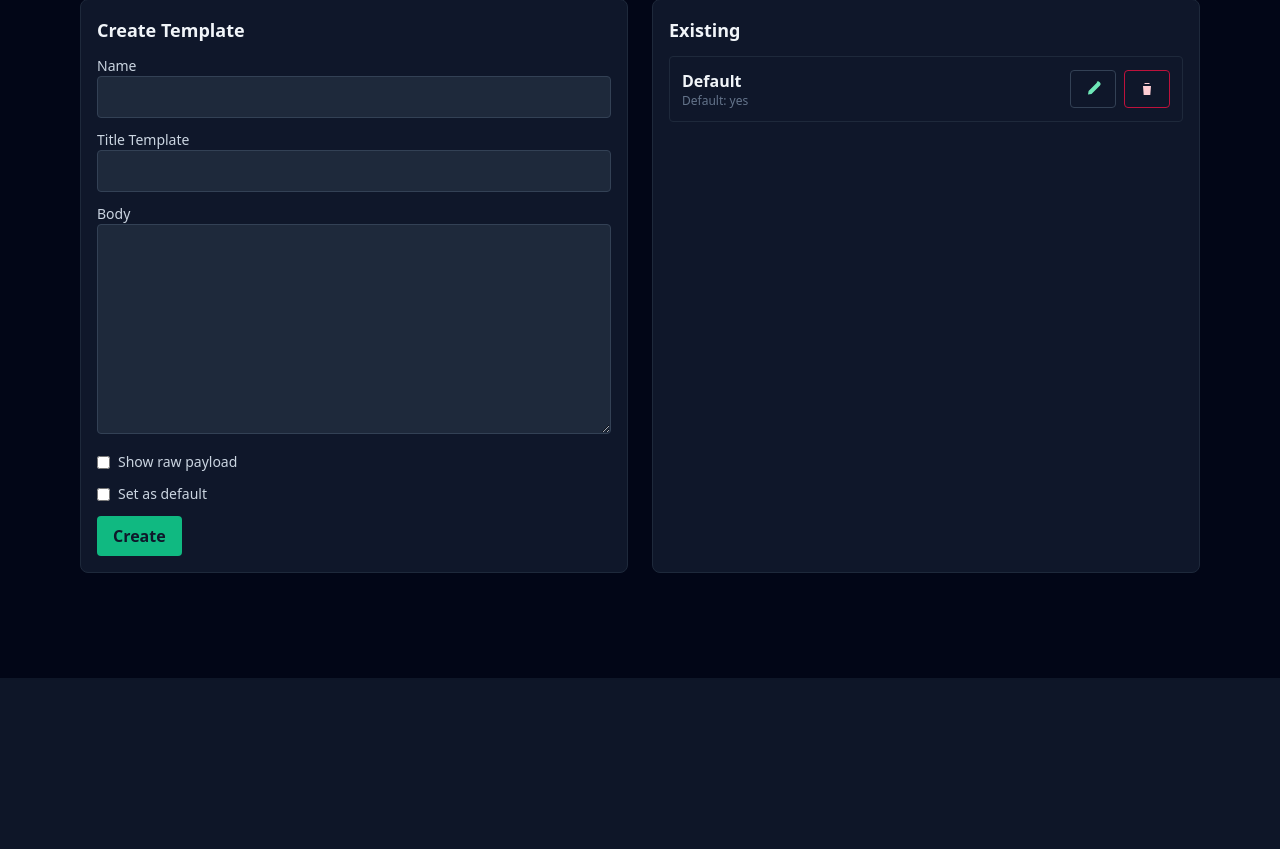
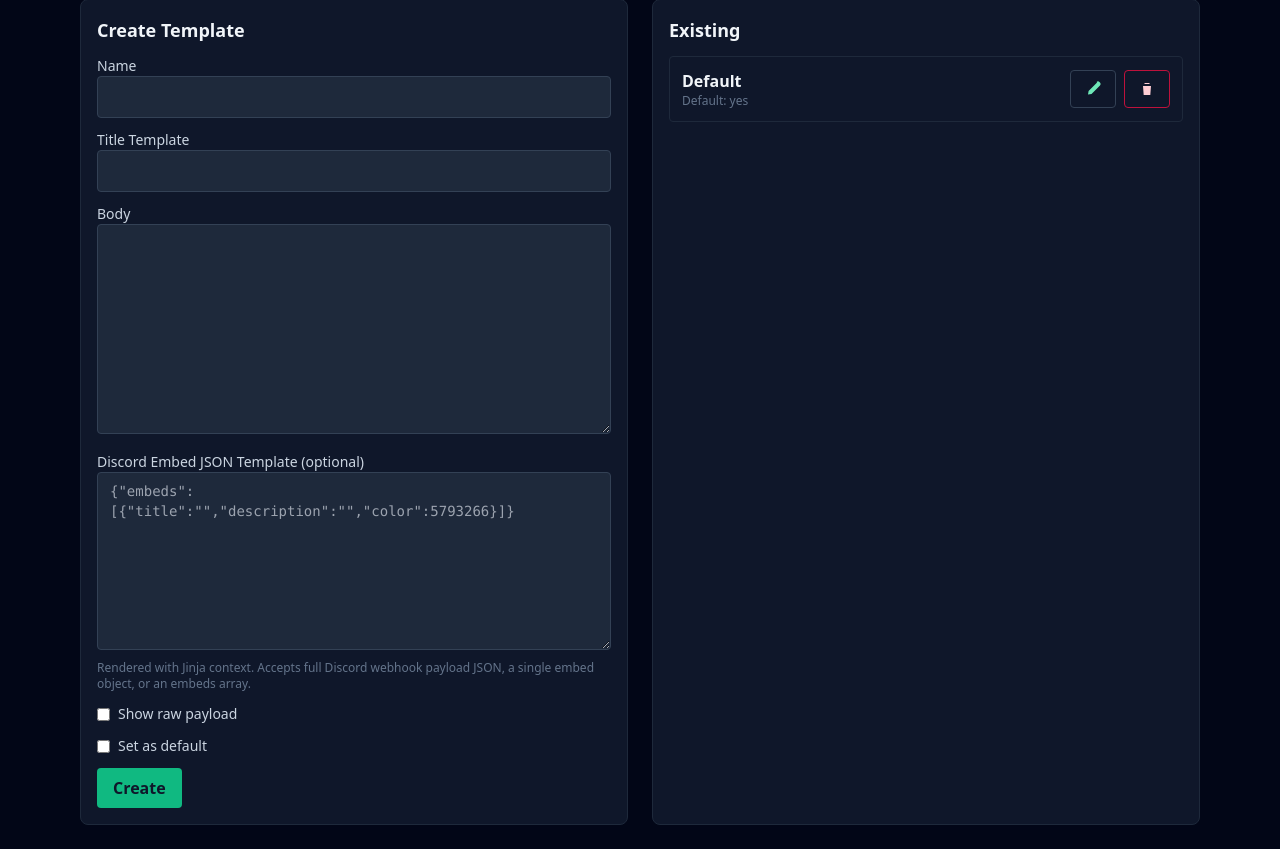
Before and after one commit to Ferdyverse/NotificationHub, a FastAPI app: page /ui/templates in a window 1280 px wide. Shown: the part 122-971 px from the top of the page. Before the commit the page ends 800 px from the top, so only its background shows below. Run offline with FastAPI, Linux system fonts and the light colour scheme; some libraries are stand-ins or nearby versions.

Commit message:
feat(routing): add discord full embeds and ingress default templates

````diff
--- a/app/main.py
+++ b/app/main.py
@@ -1,5 +1,6 @@
 from __future__ import annotations
 
+from contextlib import asynccontextmanager
 import json
 import logging
 import secrets
@@ -12,13 +13,14 @@ from fastapi.templating import Jinja2Templates
 from fastapi.staticfiles import StaticFiles
 from starlette.middleware.sessions import SessionMiddleware
 from sqlalchemy import String, cast, func, or_, select
+from sqlalchemy.exc import OperationalError
 from sqlalchemy.orm import Session
 from sqlalchemy.orm.attributes import flag_modified
 
 from app.adapters import generic_json, generic_text
 from app.adapters.types import NormalizedEvent
 from app.config import settings
-from app.db import Base, SessionLocal, engine, get_session
+from app.db import SessionLocal, get_session
 from app.delivery.dispatcher import deliver
 from app.models import EventLog, Ingress, Route, Rule, Template
 from app.render.templates import DEFAULT_TEMPLATE_BODY, render_template
@@ -27,7 +29,19 @@ from app.runtime import DedupeCache, RateLimiter
 from app.security.auth import hash_secret, require_ui_basic_auth, verify_secret
 from app.utils import cap_payload
 
-app = FastAPI(title="NotificationHub")
+
+@asynccontextmanager
+async def lifespan(_: FastAPI):
+    logging.basicConfig(level=logging.INFO)
+    db = SessionLocal()
+    try:
+        ensure_defaults(db)
+        yield
+    finally:
+        db.close()
+
+
+app = FastAPI(title="NotificationHub", lifespan=lifespan)
 app.mount("/static", StaticFiles(directory="app/static"), name="static")
 app.add_middleware(SessionMiddleware, secret_key=settings.session_secret)
 
@@ -70,6 +84,8 @@ def build_route_config(
     matrix_bearer_token: str | None,
     discord_webhook_url: str | None,
     discord_bearer_token: str | None,
+    discord_use_embed: str | None,
+    discord_embed_color: str | None,
     email_smtp_host: str | None,
     email_smtp_port: str | None,
     email_smtp_tls: str | None,
@@ -94,6 +110,8 @@ def build_route_config(
         return {
             "webhook_url": discord_webhook_url,
             "bearer_token": discord_bearer_token,
+            "use_embed": bool(discord_use_embed),
+            "embed_color": discord_embed_color,
         }
     if route_type == "email":
         return {
@@ -137,8 +155,12 @@ def ensure_defaults(db: Session):
             import os
 
             os.makedirs(os.path.dirname(db_path), exist_ok=True)
-    Base.metadata.create_all(bind=engine)
-    template = db.scalar(select(Template).where(Template.is_default.is_(True)))
+    try:
+        template = db.scalar(select(Template).where(Template.is_default.is_(True)))
+    except OperationalError as exc:
+        raise RuntimeError(
+            "Database schema is not initialized. Run 'alembic upgrade head' before starting the app."
+        ) from exc
     if template is None:
         template = Template(
             name="Default",
@@ -196,6 +218,40 @@ def format_raw_payload(raw: Any) -> str | None:
     return str(raw)
 
 
+def build_template_context(event: EventLog | NormalizedEvent) -> dict[str, Any]:
+    timestamp = getattr(event, "timestamp", None)
+    if not timestamp and getattr(event, "created_at", None):
+        timestamp = event.created_at.isoformat() + "Z"
+    return {
+        "source": event.source,
+        "event": event.event,
+        "severity": event.severity,
+        "title": event.title,
+        "message": event.message,
+        "tags": event.tags,
+        "entities": event.entities,
+        "raw": getattr(event, "raw", None),
+        "timestamp": timestamp,
+    }
+
+
+def render_discord_payload_json(template: Template, context: dict[str, Any]) -> str | None:
+    if not template.discord_embed_template:
+        return None
+    rendered = render_template(template.discord_embed_template, context)
+    if not rendered.strip():
+        return None
+    return rendered
+
+
+def resolve_template_id(matched_rule: Rule | None, ingress: Ingress, route: Route) -> int | None:
+    if matched_rule and matched_rule.template_id:
+        return matched_rule.template_id
+    if ingress.default_template_id:
+        return ingress.default_template_id
+    return route.template_id
+
+
 def enforce_event_log_limit(db: Session):
     max_events = settings.max_events
     if max_events <= 0:
@@ -207,17 +263,6 @@ def enforce_event_log_limit(db: Session):
         for row in rows:
             db.delete(row)
         db.commit()
-
-
-@app.on_event("startup")
-async def startup_event():
-    logging.basicConfig(level=logging.INFO)
-    db = SessionLocal()
-    try:
-        ensure_defaults(db)
-    finally:
-        db.close()
-
 
 @app.get("/", response_class=HTMLResponse)
 async def root():
@@ -299,14 +344,10 @@ async def ingest(slug: str, request: Request, db: Session = Depends(get_session)
     else:
         log_info("route_selected", ingress_id=ingress.id, via="fanout", routes=[r.id for r in routes_to_send])
 
-    context = event.__dict__
+    context = build_template_context(event)
     results = []
     for route in routes_to_send:
-        template_id = (
-            matched_rule.template_id
-            if matched_rule and matched_rule.template_id
-            else route.template_id
-        )
+        template_id = resolve_template_id(matched_rule, ingress, route)
         template = db.get(Template, template_id) if template_id else None
         if template is None:
             template = load_default_template(db)
@@ -318,7 +359,10 @@ async def ingest(slug: str, request: Request, db: Session = Depends(get_session)
             raw = format_raw_payload(event.raw)
             if raw:
                 rendered = f"{rendered}\n\n```\n{raw}\n```"
-        result = deliver(route.route_type, route.config, rendered_title or "", rendered)
+        extra = {
+            "discord_payload_json": render_discord_payload_json(template, context),
+        }
+        result = deliver(route.route_type, route.config, rendered_title or "", rendered, extra=extra)
         if result.meta:
             maybe_persist_matrix_token(route, result.meta)
             db.add(route)
@@ -355,10 +399,17 @@ async def ingest(slug: str, request: Request, db: Session = Depends(get_session)
 async def ui_ingresses(request: Request, db: Session = Depends(get_session)):
     ingresses = db.scalars(select(Ingress).order_by(Ingress.created_at.desc())).all()
     routes = db.scalars(select(Route).where(Route.is_active.is_(True))).all()
+    template_list = db.scalars(select(Template).order_by(Template.created_at.desc())).all()
     flash = request.session.pop("flash", None)
     return templates.TemplateResponse(
         "ingresses.html",
-        {"request": request, "ingresses": ingresses, "routes": routes, "flash": flash},
+        {
+            "request": request,
+            "ingresses": ingresses,
+            "routes": routes,
+            "templates": template_list,
+            "flash": flash,
+        },
     )
 
 
@@ -368,6 +419,7 @@ async def ui_ingresses_create(
     name: str = Form(...),
     slug: str = Form(...),
     route_ids: list[int] = Form([]),
+    default_template_id: str | None = Form(None),
     db: Session = Depends(get_session),
 ):
     secret = secrets.token_urlsafe(24)
@@ -375,6 +427,7 @@ async def ui_ingresses_create(
         name=name,
         slug=slug,
         secret_hash=hash_secret(secret),
+        default_template_id=int(default_template_id) if default_template_id else None,
     )
     if route_ids:
         routes = db.scalars(select(Route).where(Route.id.in_(route_ids))).all()
@@ -415,10 +468,18 @@ async def ui_ingresses_edit(request: Request, ingress_id: int, db: Session = Dep
     if not ingress:
         raise HTTPException(status_code=404)
     routes = db.scalars(select(Route).where(Route.is_active.is_(True))).all()
+    template_list = db.scalars(select(Template).order_by(Template.created_at.desc())).all()
     flash = request.session.pop("flash", None)
     return templates.TemplateResponse(
         "ingress_edit.html",
-        {"request": request, "ingress": ingress, "routes": routes, "error": None, "flash": flash},
+        {
+            "request": request,
+            "ingress": ingress,
+            "routes": routes,
+            "templates": template_list,
+            "error": None,
+            "flash": flash,
+        },
     )
 
 
@@ -452,6 +513,7 @@ async def ui_ingresses_update(
     name: str = Form(...),
     slug: str = Form(...),
     route_ids: list[int] = Form([]),
+    default_template_id: str | None = Form(None),
     db: Session = Depends(get_session),
 ):
     ingress = db.get(Ingress, ingress_id)
@@ -459,6 +521,7 @@ async def ui_ingresses_update(
         raise HTTPException(status_code=404)
     ingress.name = name
     ingress.slug = slug
+    ingress.default_template_id = int(default_template_id) if default_template_id else None
     routes = db.scalars(select(Route).where(Route.id.in_(route_ids))).all() if route_ids else []
     ingress.routes = routes
     db.commit()
@@ -532,6 +595,8 @@ async def ui_routes_create(
     matrix_bearer_token: str | None = Form(None),
     discord_webhook_url: str | None = Form(None),
     discord_bearer_token: str | None = Form(None),
+    discord_use_embed: str | None = Form(None),
+    discord_embed_color: str | None = Form(None),
     email_smtp_host: str | None = Form(None),
     email_smtp_port: str | None = Form(None),
     email_smtp_tls: str | None = Form(None),
@@ -554,6 +619,8 @@ async def ui_routes_create(
         matrix_bearer_token,
         discord_webhook_url,
         discord_bearer_token,
+        discord_use_embed,
+        discord_embed_color,
         email_smtp_host,
         email_smtp_port,
         email_smtp_tls,
@@ -605,6 +672,8 @@ async def ui_routes_update(
     matrix_bearer_token: str | None = Form(None),
     discord_webhook_url: str | None = Form(None),
     discord_bearer_token: str | None = Form(None),
+    discord_use_embed: str | None = Form(None),
+    discord_embed_color: str | None = Form(None),
     email_smtp_host: str | None = Form(None),
     email_smtp_port: str | None = Form(None),
     email_smtp_tls: str | None = Form(None),
@@ -630,6 +699,8 @@ async def ui_routes_update(
         matrix_bearer_token,
         discord_webhook_url,
         discord_bearer_token,
+        discord_use_embed,
+        discord_embed_color,
         email_smtp_host,
         email_smtp_port,
         email_smtp_tls,
@@ -700,6 +771,7 @@ async def ui_templates_create(
     name: str = Form(...),
     title_template: str = Form(""),
     body: str = Form(...),
+    discord_embed_template: str = Form(""),
     show_raw: bool | None = Form(False),
     is_default: bool | None = Form(False),
     db: Session = Depends(get_session),
@@ -710,6 +782,7 @@ async def ui_templates_create(
         name=name,
         title_template=title_template or None,
         body=body,
+        discord_embed_template=discord_embed_template or None,
         show_raw=bool(show_raw),
         is_default=bool(is_default),
     )
@@ -756,6 +829,7 @@ async def ui_templates_update(
     name: str = Form(...),
     title_template: str = Form(""),
     body: str = Form(...),
+    discord_embed_template: str = Form(""),
     show_raw: bool | None = Form(False),
     is_default: bool | None = Form(False),
     db: Session = Depends(get_session),
@@ -768,6 +842,7 @@ async def ui_templates_update(
     template.name = name
     template.title_template = title_template or None
     template.body = body
+    template.discord_embed_template = discord_embed_template or None
     template.show_raw = bool(show_raw)
     template.is_default = bool(is_default)
     db.commit()
@@ -786,16 +861,7 @@ async def ui_templates_preview(request: Request, template_id: int, db: Session =
         raise HTTPException(status_code=404)
     event = db.scalar(select(EventLog).order_by(EventLog.created_at.desc()))
     if event:
-        context = {
-            "source": event.source,
-            "event": event.event,
-            "severity": event.severity,
-            "title": event.title,
-            "message": event.message,
-            "tags": event.tags,
-            "entities": event.entities,
-            "timestamp": event.created_at.isoformat() + "Z",
-        }
+        context = build_template_context(event)
     else:
         context = {
             "source": "generic",
@@ -809,13 +875,15 @@ async def ui_templates_preview(request: Request, template_id: int, db: Session =
         }
     rendered = None
     rendered_title = None
+    rendered_discord_payload_json = None
     error = None
     try:
         rendered = render_template(template.body, context, strict=False)
         if template.title_template:
             rendered_title = render_template(template.title_template, context, strict=False)
+        rendered_discord_payload_json = render_discord_payload_json(template, context)
         if template.show_raw:
-            raw = format_raw_payload(event.raw)
+            raw = format_raw_payload(event.raw) if event else None
             if raw:
                 rendered = f"{rendered}\n\n```\n{raw}\n```"
     except Exception as exc:  # noqa: BLE001
@@ -827,6 +895,7 @@ async def ui_templates_preview(request: Request, template_id: int, db: Session =
             "template": template,
             "rendered": rendered,
             "rendered_title": rendered_title,
+            "rendered_discord_payload_json": rendered_discord_payload_json,
             "error": error,
         },
     )
@@ -864,16 +933,7 @@ async def ui_templates_test_send(
             },
             status_code=422,
         )
-    context = {
-        "source": event.source,
-        "event": event.event,
-        "severity": event.severity,
-        "title": event.title,
-        "message": event.message,
-        "tags": event.tags,
-        "entities": event.entities,
-        "timestamp": event.created_at.isoformat() + "Z",
-    }
+    context = build_template_context(event)
     rendered = render_template(template.body, context)
     rendered_title = None
     if template.title_template:
@@ -882,7 +942,10 @@ async def ui_templates_test_send(
         raw = format_raw_payload(event.raw)
         if raw:
             rendered = f"{rendered}\n\n```\n{raw}\n```"
-    result = deliver(route.route_type, route.config, rendered_title or "", rendered)
+    extra = {
+        "discord_payload_json": render_discord_payload_json(template, context),
+    }
+    result = deliver(route.route_type, route.config, rendered_title or "", rendered, extra=extra)
     if not result.success:
         routes = db.scalars(select(Route)).all()
         ingresses = db.scalars(select(Ingress)).all()
--- a/app/models.py
+++ b/app/models.py
@@ -33,9 +33,13 @@ class Ingress(Base):
     default_route_id: Mapped[Optional[int]] = mapped_column(
         Integer, ForeignKey("routes.id"), nullable=True
     )
+    default_template_id: Mapped[Optional[int]] = mapped_column(
+        Integer, ForeignKey("templates.id"), nullable=True
+    )
     created_at: Mapped[datetime] = mapped_column(DateTime, default=utcnow)
 
     default_route = relationship("Route")
+    default_template = relationship("Template")
     routes = relationship("Route", secondary=ingress_routes)
     rules = relationship("Rule", back_populates="ingress")
 
@@ -67,6 +71,7 @@ class Template(Base):
     name: Mapped[str] = mapped_column(String(120), nullable=False)
     title_template: Mapped[Optional[str]] = mapped_column(String(200), nullable=True)
     body: Mapped[str] = mapped_column(Text, nullable=False)
+    discord_embed_template: Mapped[Optional[str]] = mapped_column(Text, nullable=True)
     show_raw: Mapped[bool] = mapped_column(Boolean, default=False)
     is_default: Mapped[bool] = mapped_column(Boolean, default=False)
     created_at: Mapped[datetime] = mapped_column(DateTime, default=utcnow)
--- a/app/templates/template_preview.html
+++ b/app/templates/template_preview.html
@@ -12,6 +12,12 @@
       <div class="font-semibold">{{ rendered_title }}</div>
     </div>
   {% endif %}
+  {% if rendered_discord_payload_json %}
+    <div class="bg-slate-900 border border-slate-800 rounded-lg p-4 mb-3">
+      <div class="text-xs text-slate-400 mb-1">Rendered Discord Payload JSON</div>
+      <pre class="whitespace-pre-wrap text-sm">{{ rendered_discord_payload_json }}</pre>
+    </div>
+  {% endif %}
   <div class="bg-slate-900 border border-slate-800 rounded-lg p-4 whitespace-pre-wrap">
     {{ rendered }}
   </div>
--- a/app/templates/templates.html
+++ b/app/templates/templates.html
@@ -21,6 +21,18 @@
       <div>
         <label class="block text-sm text-slate-300">Body</label>
         <textarea name="body" rows="8" class="w-full bg-slate-800 border border-slate-700 rounded px-3 py-2" required></textarea>
+      </div>
+      <div>
+        <label class="block text-sm text-slate-300">Discord Embed JSON Template (optional)</label>
+        <textarea
+          name="discord_embed_template"
+          rows="8"
+          class="w-full bg-slate-800 border border-slate-700 rounded px-3 py-2 font-mono text-sm"
+          placeholder='{"embeds":[{"title":"{{ title }}","description":"{{ message }}","color":5793266}]}'
+        ></textarea>
+        <p class="text-xs text-slate-500 mt-1">
+          Rendered with Jinja context. Accepts full Discord webhook payload JSON, a single embed object, or an embeds array.
+        </p>
       </div>
       <label class="flex items-center gap-2 text-sm text-slate-300">
         <input type="checkbox" name="show_raw" value="true" />
````
Also changed, not shown: alembic/versions/0009_template_discord_embed.py (added, +26 -0 lines), alembic/versions/0010_ingress_default_template.py (added, +33 -0 lines), app/delivery/discord.py (+85 -2 lines), app/delivery/dispatcher.py (+8 -2 lines), app/templates/ingress_edit.html (+11 -0 lines), app/templates/ingresses.html (+12 -0 lines), app/templates/route_edit.html (+10 -0 lines), app/templates/routes.html (+9 -0 lines), app/templates/template_edit.html (+12 -0 lines), tests/test_delivery.py (+70 -0 lines), tests/test_template_selection.py (added, +27 -0 lines).
